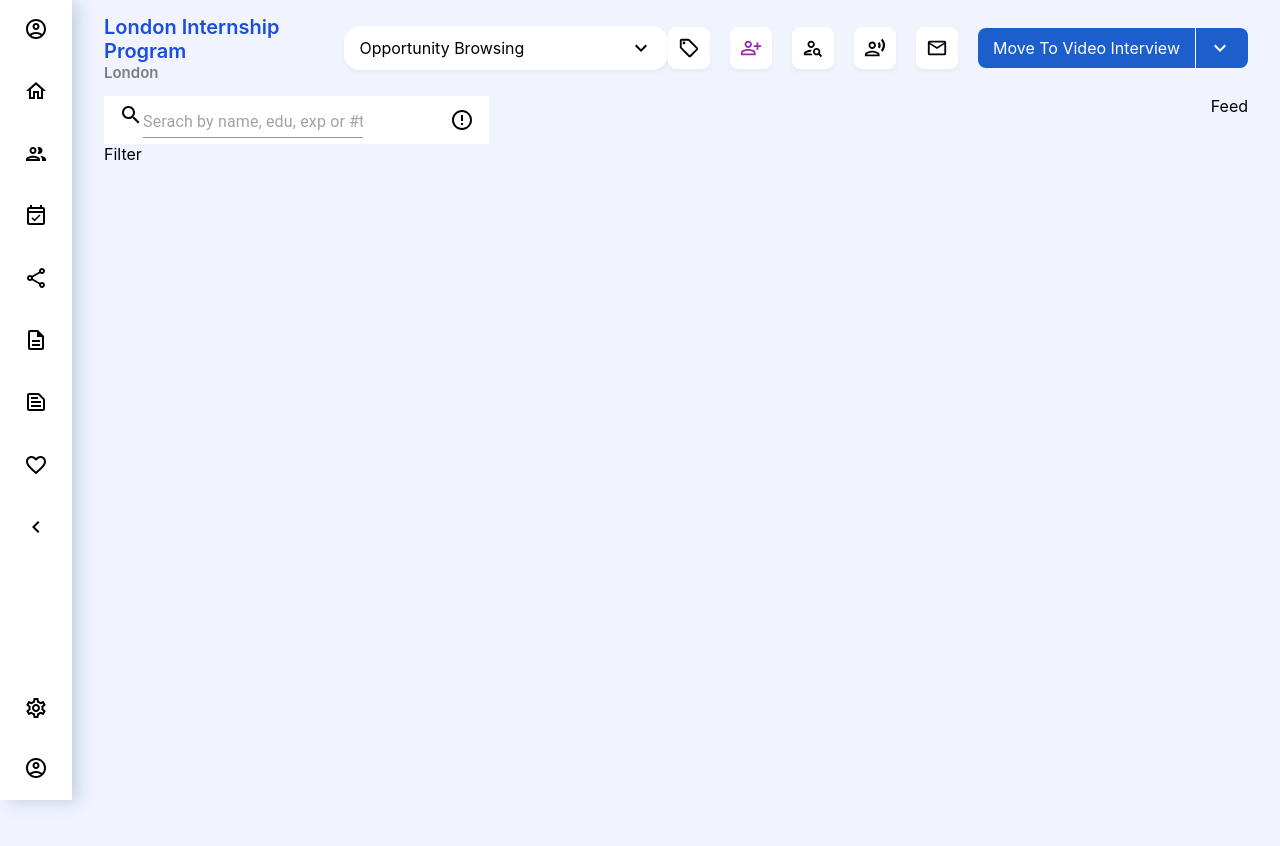
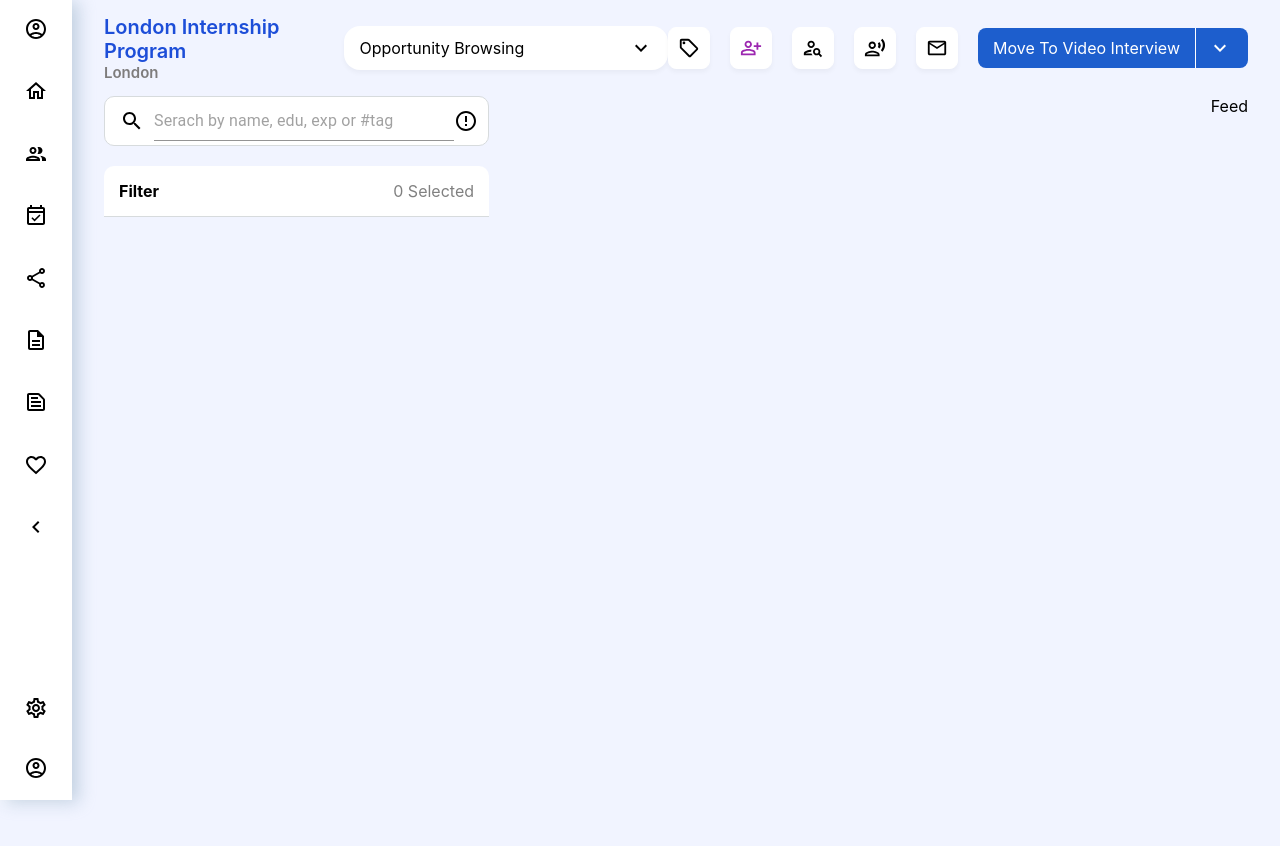
Before and after one commit to 12saif/London-Internship-Program, a React (Vite) app: page / in a window 1280 px wide. Shown: the top 846 px of the page. Built offline with nearby package versions, Linux system fonts and the light colour scheme.

Commit message:
create filter section

```diff
--- a/src/Screens/Home/Home.jsx
+++ b/src/Screens/Home/Home.jsx
@@ -1,8 +1,8 @@
 import React from "react";
 import "./Home.css";
-import TopHeader from "./Header/TopHeader";
-import SrearchArea from "./SearchArea/SearchArea";
 import Feed from './Feed/Feed';
+import TopHeader from './Header/TopHeader';
+import SrearchArea from './SearchArea/SearchArea/SearchArea';
 
 const Home = () => {
   return (
--- a/src/Screens/Home/SearchArea/Filter.jsx
+++ /dev/null
@@ -1,9 +0,0 @@
-import React from 'react'
-
-const Filter = () => {
-  return (
-    <div>Filter</div>
-  )
-}
-
-export default Filter
--- /dev/null
+++ b/src/Screens/Home/SearchArea/Filter/Filter.css
@@ -0,0 +1,16 @@
+.filter-container{
+    margin-top: 20px;
+    width: 385px;
+    background-color: white;
+    border-top-right-radius: 10px;
+    border-top-left-radius: 10px;
+    border-bottom: 1px solid #d7dbdd;
+}
+.filter-top{
+    display: flex;
+    justify-content: space-between;
+    padding: 15px 15px;
+}
+.select-counter{
+    color: gray;
+}
--- /dev/null
+++ b/src/Screens/Home/SearchArea/Filter/Filter.jsx
@@ -0,0 +1,15 @@
+import React from 'react'
+import './Filter.css'
+
+const Filter = () => {
+  return (
+    <div className="filter-container">
+      <div className="filter-top">
+        <h4>Filter</h4>
+        <div className='select-counter'>0 Selected</div>
+      </div>
+    </div>
+  )
+}
+
+export default Filter
--- a/src/Screens/Home/SearchArea/SearchArea.jsx
+++ b/src/Screens/Home/SearchArea/SearchArea/SearchArea.jsx
@@ -1,7 +1,7 @@
 import React from "react";
 import "./SrearchArea.css";
-import SrearchInput from "./SrearchInput";
-import Filter from "./Filter";
+import SrearchInput from "../SrearchInput/SrearchInput";
+import Filter from "../Filter/Filter";
 
 const SrearchArea = () => {
   return (
--- a/src/Screens/Home/SearchArea/SrearchInput.css
+++ /dev/null
@@ -1,12 +0,0 @@
-.input_filde {
-    height: 48px;
-    display: flex;
-    padding: 0 15px;
-    align-items: center;
-    background-color: white;
-    justify-content: space-between;
-}
-
-.right-serch Input {
-    border: none;
-}
--- /dev/null
+++ b/src/Screens/Home/SearchArea/SrearchInput/SrearchInput.css
@@ -0,0 +1,27 @@
+.input_filde {
+    height: 48px;
+    display: flex;
+    padding: 0 15px;
+    align-items: center;
+    background-color: white;
+    justify-content: space-between;
+    border-radius: 10px;
+    border: 1px solid #d7dbdd;
+    -webkit-border-radius: 10px;
+    -moz-border-radius: 10px;
+    -ms-border-radius: 10px;
+    -o-border-radius: 10px;
+}
+
+.right-serch {
+    display: flex;
+    align-items: center;
+}
+
+.input{
+    margin-left: 10px;
+    height: 40px;
+    width: 300px;
+    /* text-decoration: none; */
+
+}
--- a/src/Screens/Home/SearchArea/SrearchInput.jsx
+++ b/src/Screens/Home/SearchArea/SrearchInput/SrearchInput.jsx
@@ -9,7 +9,11 @@ const SrearchInput = () => {
     <div className="input_filde">
       <div className="right-serch">
         <SearchIcon />
-        <Input className="input" placeholder="Serach by name, edu, exp or #tag" />
+        <Input
+          className="input"
+          type="text"
+          placeholder="Serach by name, edu, exp or #tag"
+        />
       </div>
       <ErrorOutlineIcon />
     </div>
```
Also changed, not shown: src/Screens/Home/SearchArea/SearchArea/SrearchArea.css (renamed from src/Screens/Home/SearchArea/SrearchArea.css).
